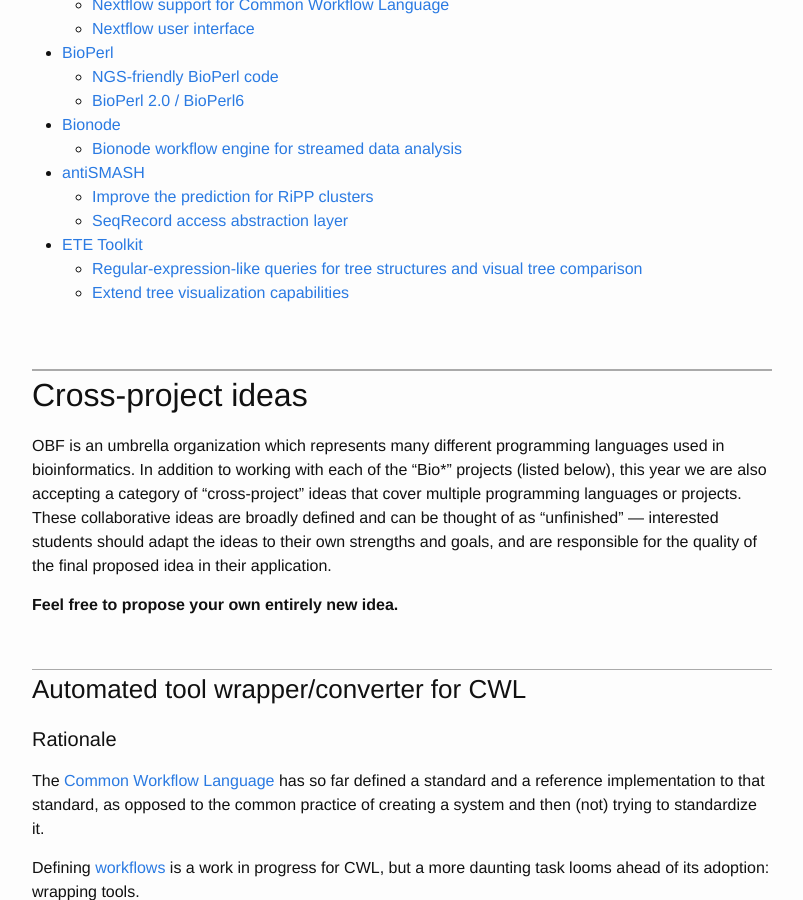
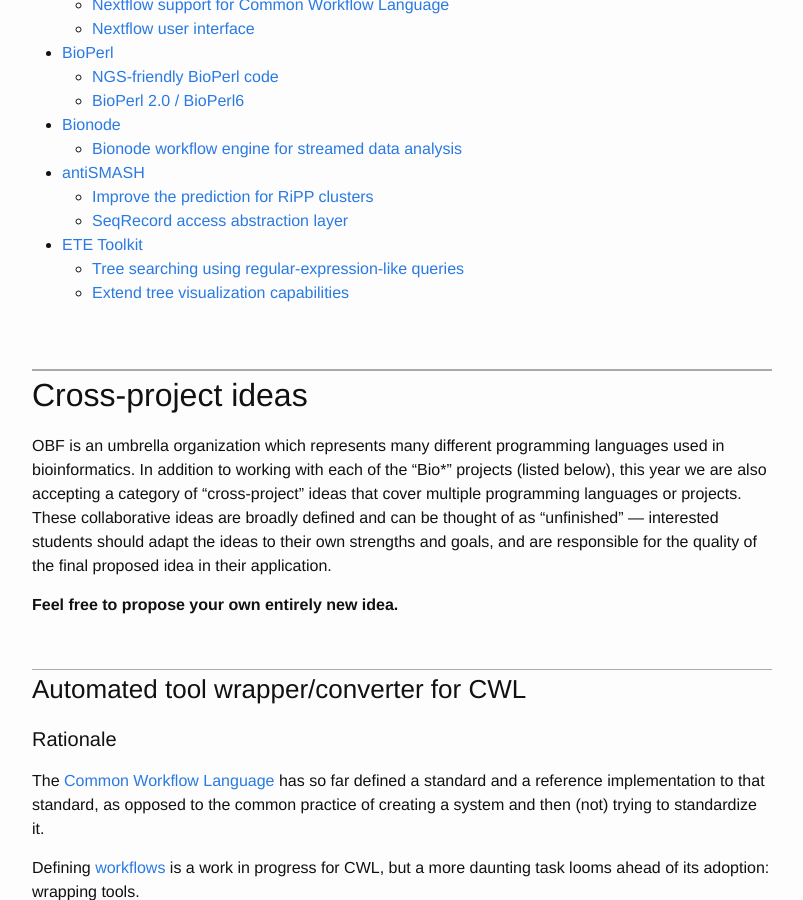
Before and after one commit to OBF/GSoC, a Jekyll site: the page built from 00_ideas.md, in a window 1280 px wide and 900 px high, scrolled down 545 px. Shown: the whole window, without its empty margins (238-1041 px from the left). Built offline with Jekyll 4.4.1, drawn with Linux system fonts in a browser that asks for light colours; some of the changed text lies outside the part shown.

Commit message:
formatting

```diff
--- a/00_ideas.md
+++ b/00_ideas.md
@@ -401,7 +401,7 @@
 * [Mailing lists](https://groups.google.com/forum/#!forum/etetoolkit)
 * Source code browser for [etetoolkit](https://github.com/etetoolkit/ete)
 
-### Regular-expression-like queries for tree structures and visual tree comparison
+### Tree searching using regular-expression-like queries
 
 #### Rationale
 
```
